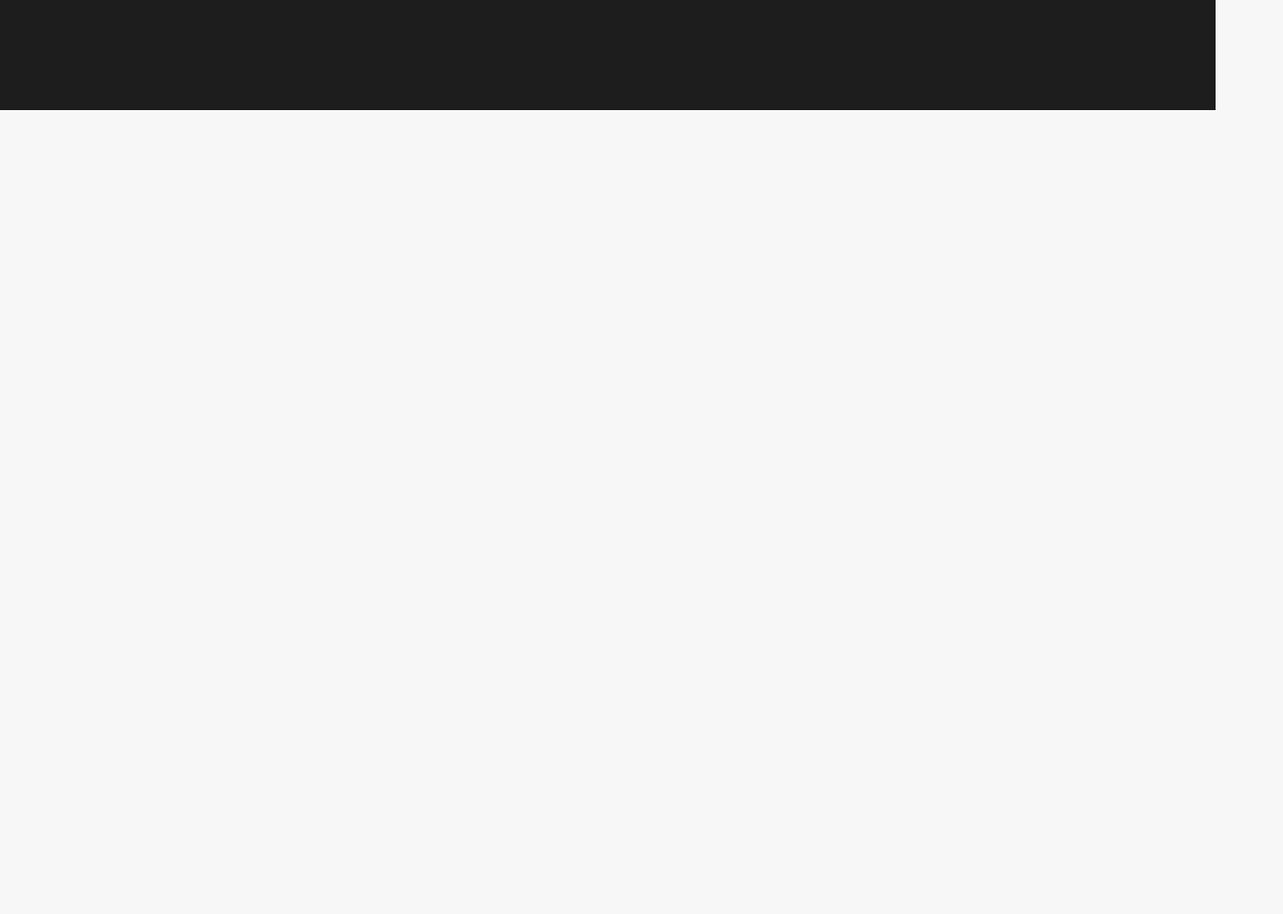
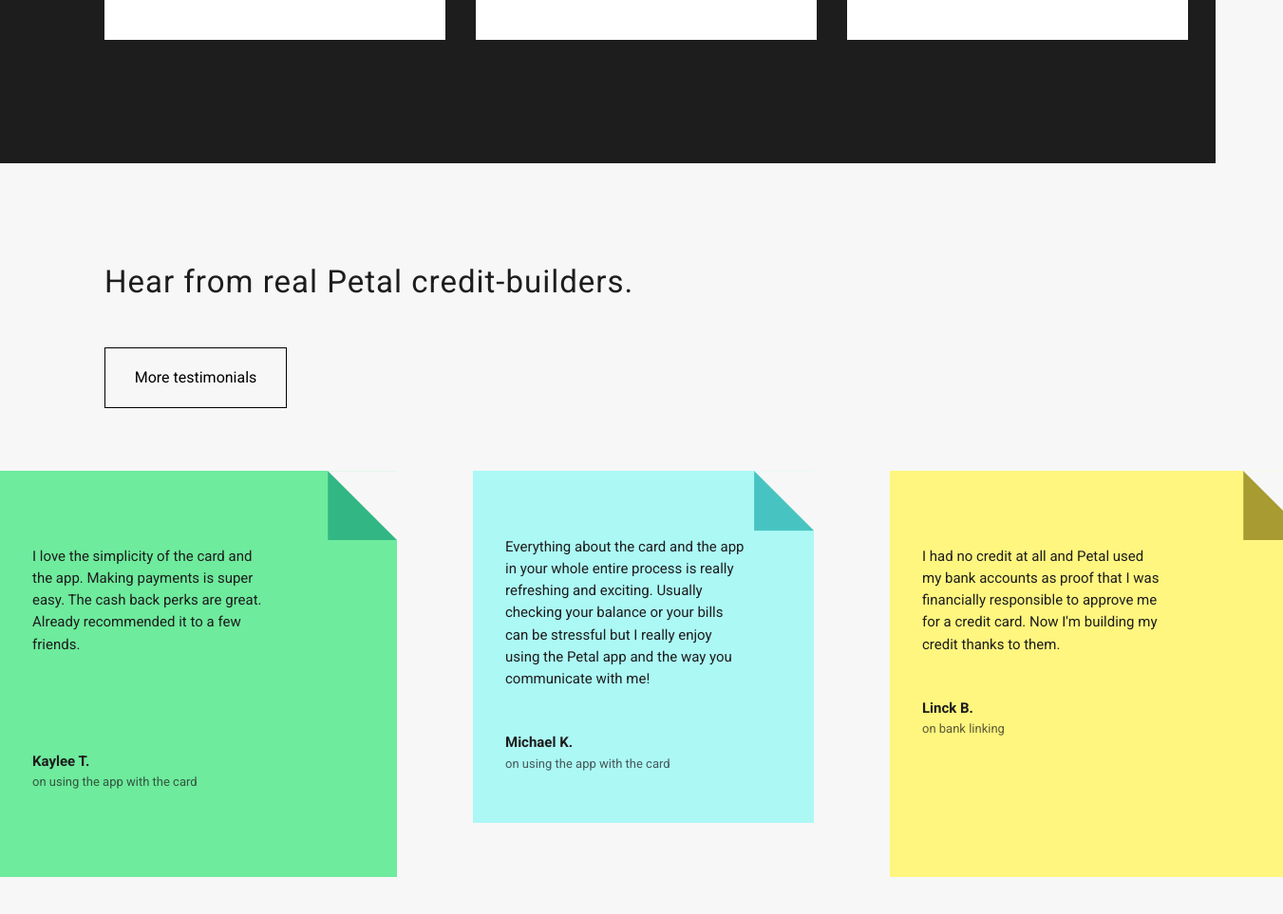
Before and after one commit to Nurshodzhonk/Homework-17, a plain HTML site: page index.html in a window 1280 px wide. Shown: the part 5417-6380 px from the top of the page at 95% size, 1351 px wide, since content can reach past the window. Before the commit the page ends 5638 px from the top, so only its background shows below. Drawn offline with Linux system fonts and the light colour scheme.

Commit message:
testimonials done

```diff
--- a/css/style.css
+++ b/css/style.css
@@ -385,6 +385,7 @@
 /* App Section */
 .app {
     background-color: white;
+    padding-bottom: 56px;
 }
 
 .app .container {
@@ -715,6 +716,7 @@
     letter-spacing: 0%;
     color: #1E1D1DC7;
 }
+
 .card-features .container .cards .card .content .yellow {
     width: 48px;
     height: 48px;
@@ -725,6 +727,7 @@
     justify-content: center;
     align-items: center;
 }
+
 .card-features .container .cards .card .content .aqua {
     width: 48px;
     height: 48px;
@@ -732,4 +735,167 @@
     border-radius: 4px;
     margin-bottom: 24px;
 }
+
 /* Card Features End */
+
+/* Testimonials Section */
+.testimonials {
+    background-color: #F7F7F7;
+    padding-bottom: 116px;
+}
+
+.testimonials .container {
+    width: 90%;
+    margin-left: 110px;
+}
+
+.testimonials .container h1 {
+    font-family: Roboto;
+    font-weight: 400;
+    font-style: Regular;
+    font-size: 33px;
+    line-height: 40px;
+    letter-spacing: 1px;
+    color: #1E1D1D;
+    margin-bottom: 49px;
+}
+
+.testimonials .container button {
+    border: 1px solid black;
+    width: 192px;
+    height: 64px;
+    background-color: inherit;
+    font-family: Roboto;
+    font-weight: 400;
+    font-style: Regular;
+    font-size: 16px;
+    line-height: 28px;
+    letter-spacing: 0%;
+    margin-bottom: 66px;
+}
+
+.testimonials .cards {
+    display: flex;
+    justify-content: flex-start;
+    width: 100%;
+    gap: 80px;
+}
+
+.testimonials .cards .card-green {
+    width: 418px;
+    height: 428px;
+    background-color: #6EEB9D;
+}
+
+.testimonials .cards .card-green .notes {
+    margin-left: 345px;
+}
+
+.testimonials .cards .card-green .text {
+    width: 254px;
+    font-family: Roboto;
+    font-weight: 400;
+    font-style: Regular;
+    font-size: 15px;
+    line-height: 23.25px;
+    letter-spacing: 0%;
+    color: #1E1D1D;
+    margin-left: 34px;
+    margin-right: 97px;
+}
+
+.testimonials .cards .card-green .author {
+    font-family: Roboto;
+    font-weight: 700;
+    font-style: Regular;
+    font-size: 15px;
+    line-height: 23.25px;
+    letter-spacing: 0%;
+    color: #1E1D1D;
+    margin-left: 34px;
+    margin-top: 100px;
+}
+
+.using {
+    font-family: Roboto;
+    font-weight: 400;
+    font-style: Regular;
+    font-size: 13px;
+    line-height: 20px;
+    letter-spacing: 0%;
+    color: #1E1D1DB8;
+    margin-left: 34px;
+}
+
+.testimonials .cards .card-aqua {
+    width: 359px;
+    height: 371px;
+    background-color: #ACF8F5;
+}
+
+.testimonials .cards .card-aqua .notes {
+    margin-left: 296px;
+}
+
+.testimonials .cards .card-aqua .text {
+    width: 254px;
+    font-family: Roboto;
+    font-weight: 400;
+    font-style: Regular;
+    font-size: 15px;
+    line-height: 23.25px;
+    letter-spacing: 0%;
+    color: #1E1D1D;
+    margin-left: 34px;
+    margin-right: 97px;
+}
+
+.testimonials .cards .card-aqua .author {
+    font-family: Roboto;
+    font-weight: 700;
+    font-style: Regular;
+    font-size: 15px;
+    line-height: 23.25px;
+    letter-spacing: 0%;
+    color: #1E1D1D;
+    margin-left: 34px;
+    margin-top: 44px;
+}
+
+
+.testimonials .cards .card-yellow {
+    width: 418px;
+    height: 428px;
+    background-color: #FFF67F;
+}
+
+.testimonials .cards .card-yellow .notes {
+    margin-left: 372px;
+}
+
+.testimonials .cards .card-yellow .text {
+    width: 254px;
+    font-family: Roboto;
+    font-weight: 400;
+    font-style: Regular;
+    font-size: 15px;
+    line-height: 23.25px;
+    letter-spacing: 0%;
+    color: #1E1D1D;
+    margin-left: 34px;
+    margin-right: 97px;
+}
+
+.testimonials .cards .card-yellow .author {
+    font-family: Roboto;
+    font-weight: 700;
+    font-style: Regular;
+    font-size: 15px;
+    line-height: 23.25px;
+    letter-spacing: 0%;
+    color: #1E1D1D;
+    margin-left: 34px;
+    margin-top: 44px;
+}
+
+/* Testimonials Section End */
--- a/index.html
+++ b/index.html
@@ -291,7 +291,8 @@
                             <div class="aqua"></div>
                             <div class="text">
                                 <h3>Tap to it.</h3>
-                                <p>Equipped with contactless payment technology for fast & secure checkouts — simply tap and go.</p>
+                                <p>Equipped with contactless payment technology for fast & secure checkouts — simply tap
+                                    and go.</p>
                             </div>
                         </div>
                     </div>
@@ -299,6 +300,54 @@
             </div>
         </div>
         <!-- Card Features End -->
+
+        <!-- Testimonials Section -->
+        <section class="testimonials">
+            <div class="container">
+                <h1>Hear from real Petal credit-builders.</h1>
+                <button>More testimonials</button>
+            </div>
+            <div class="cards">
+                <div class="card-green">
+                    <div class="notes">
+                        <img src="./images/note-green.png" alt="">
+                    </div>
+                    <div class="content">
+                        <p class="text">I love the simplicity of the card and the app. Making payments is super easy.
+                            The cash back perks
+                            are great. Already recommended it to a few friends.</p>
+                        <p class="author">Kaylee T.</p>
+                        <p class="using">on using the app with the card</p>
+                    </div>
+                </div>
+                <div class="card-aqua">
+                    <div class="notes">
+                        <img src="./images/note-aqua.png" alt="">
+                    </div>
+                    <div class="content">
+                        <p class="text">Everything about the card and the app in your whole entire process is really
+                            refreshing and exciting. Usually checking your balance or your bills can be stressful but I
+                            really enjoy using the Petal app and the way you communicate with me!</p>
+                        <p class="author">Michael K.</p>
+                        <p class="using">on using the app with the card</p>
+                    </div>
+                </div>
+                <div class="card-yellow">
+                    <div class="notes">
+                        <img src="./images/note-yellow.png" alt="">
+                    </div>
+                    <div class="content">
+                        <p class="text">I had no credit at all and Petal used my bank accounts as proof that I was
+                            financially responsible to approve me for a credit card. Now I'm building my credit thanks
+                            to them.</p>
+                        <p class="author">Linck B.</p>
+                        <p class="using">on bank linking</p>
+                    </div>
+                </div>
+            </div>
+        </section>
+        <!-- Testimonials Section End -->
+
     </main>
     <!-- Main End -->
 </body>
```
Also changed, not shown: images/note-aqua.png (added), images/note-green.png (added), images/note-yellow.png (added).
